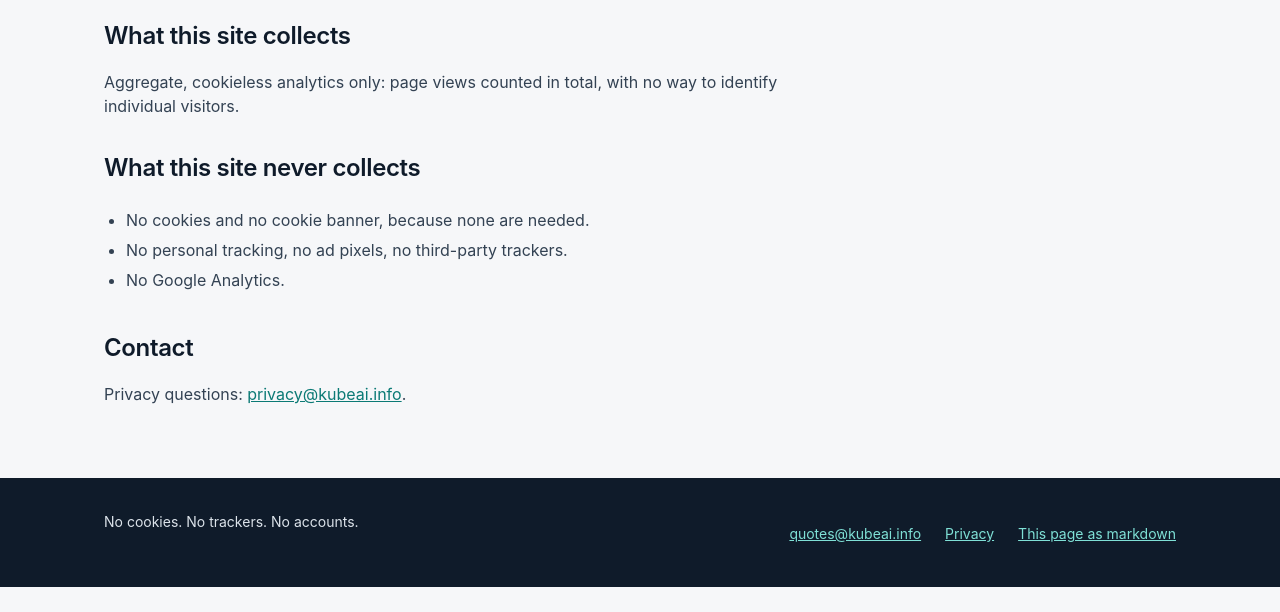
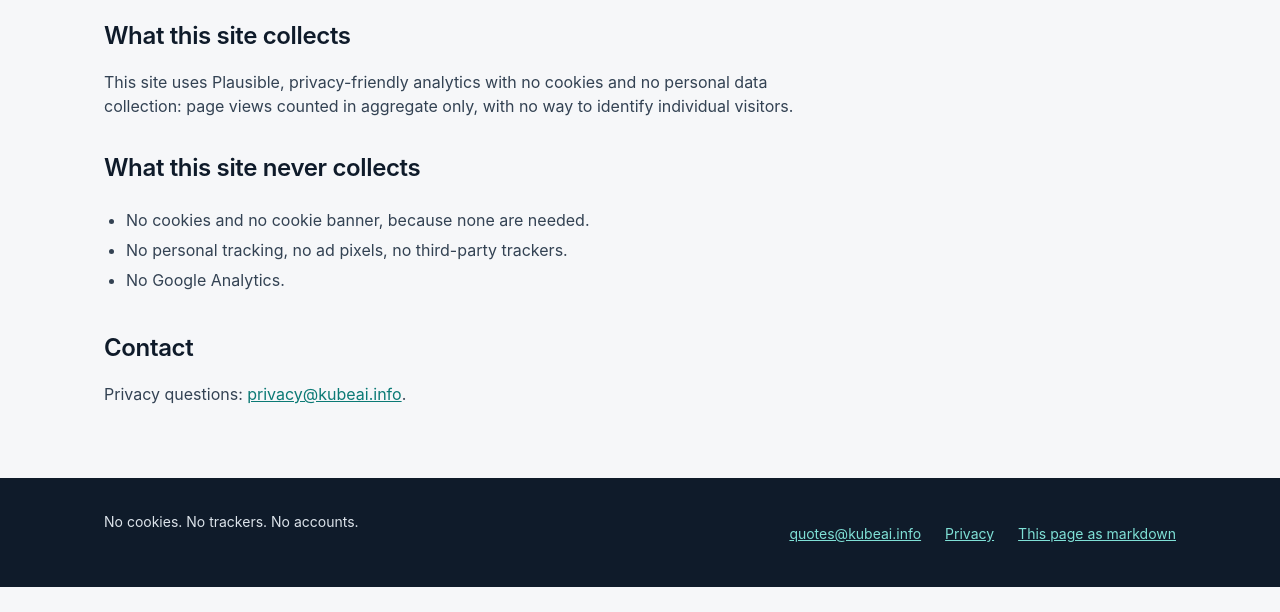
Before and after one commit to saidi-art/agent-assurance, a plain HTML site: page site/privacy.html in a window 1280 px wide. Shown: the part 188-800 px from the top of the page. Drawn offline with Linux system fonts and the light colour scheme; a web font is replaced by a local one.

Commit message:
privacy: name Plausible analytics (spec v1.2 item 7)

```diff
--- a/site/privacy.html
+++ b/site/privacy.html
@@ -33,7 +33,7 @@
   <div class="plain">
     <h1>Privacy</h1>
     <h2>What this site collects</h2>
-    <p>Aggregate, cookieless analytics only: page views counted in total, with no way to identify individual visitors.</p>
+    <p>This site uses Plausible, privacy-friendly analytics with no cookies and no personal data collection: page views counted in aggregate only, with no way to identify individual visitors.</p>
     <h2>What this site never collects</h2>
     <ul>
       <li>No cookies and no cookie banner, because none are needed.</li>
```
